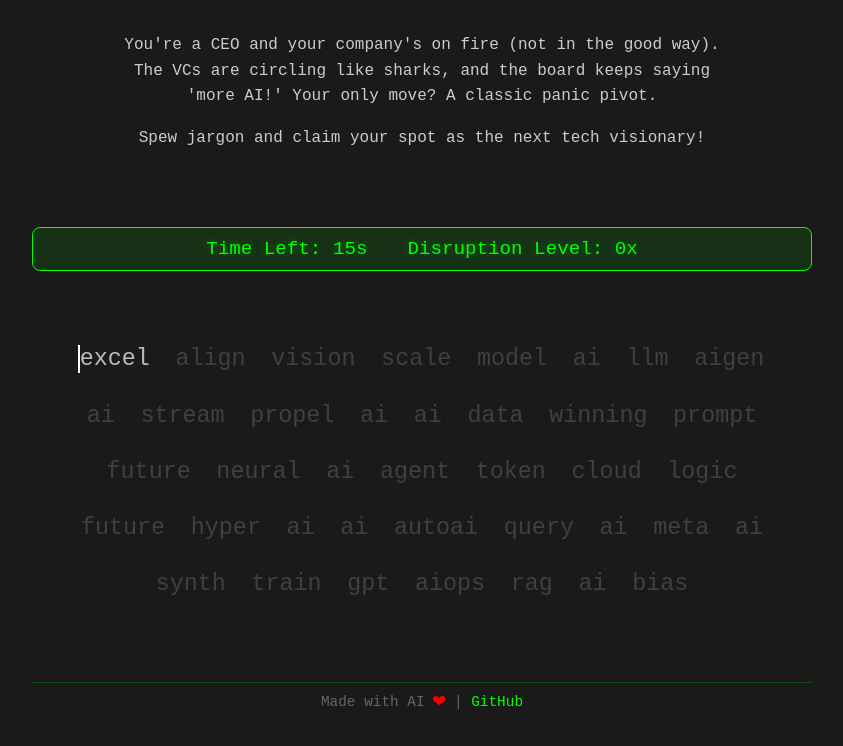
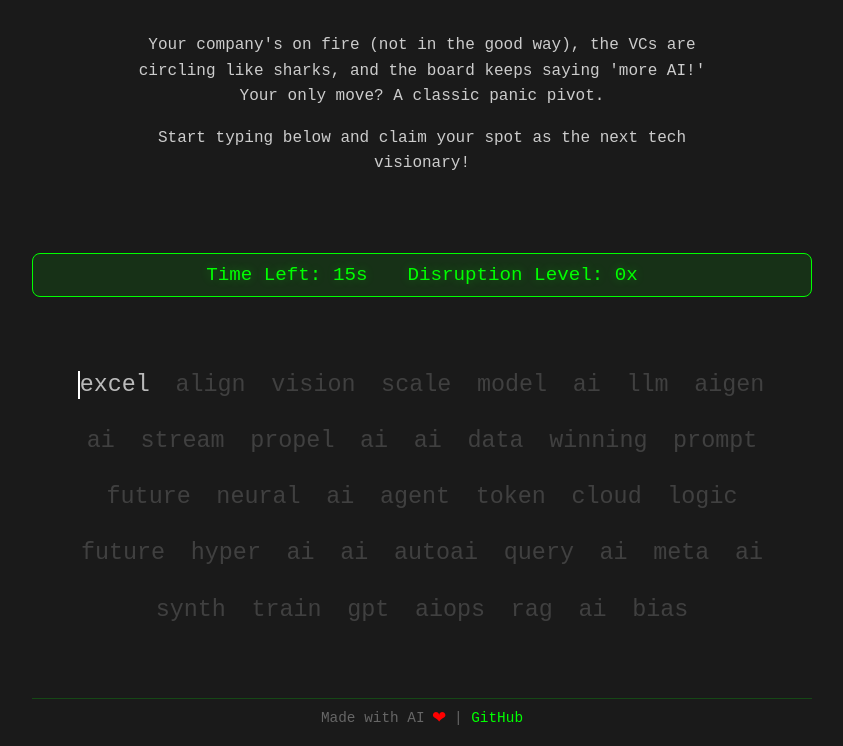
Before and after one commit to panicgpt/panicgpt.github.io, a plain HTML site: page index.html in a window 1280 px wide. Shown: the part 70-816 px from the top of the page, without its empty margins (218-1061 px from the left). Drawn offline with Linux system fonts and the light colour scheme.

Commit message:
Perfectly generated in one go

```diff
--- a/index.html
+++ b/index.html
@@ -10,8 +10,8 @@
     <div class="container">
         <h1>PanicGPT</h1>
         <div class="intro" id="intro">
-            <p>You're a CEO and your company's on fire (not in the good way). The VCs are circling like sharks, and the board keeps saying 'more AI!' Your only move? A classic panic pivot.</p>
-            <p>Spew jargon and claim your spot as the next tech visionary!</p>
+            <p>Your company's on fire (not in the good way), the VCs are circling like sharks, and the board keeps saying 'more AI!' Your only move? A classic panic pivot.</p>
+            <p>Start typing below and claim your spot as the next tech visionary!</p>
         </div>
         <div class="game-container">
             <div class="stats-bar">
```
